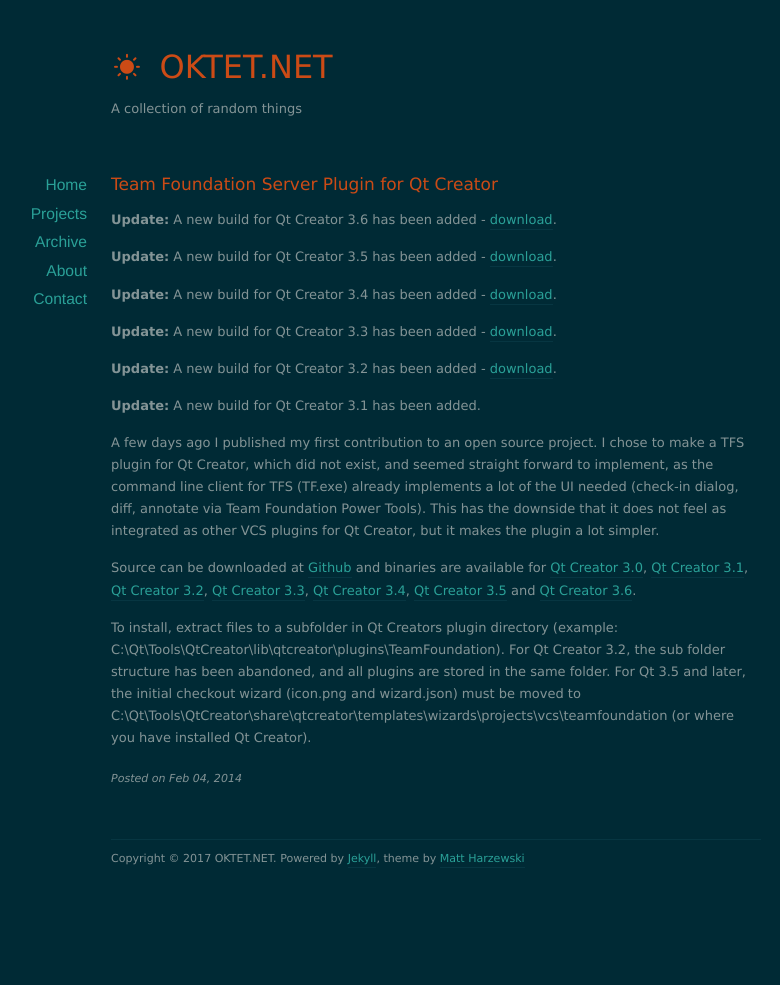
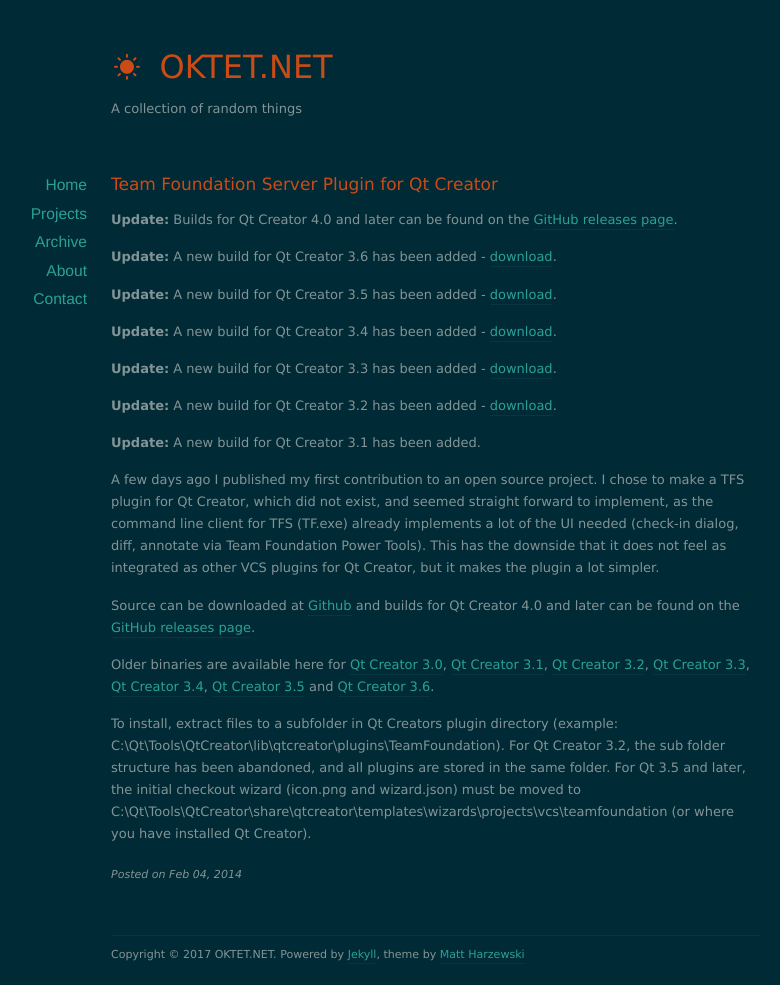
Before and after one commit to jesperhh/jesperhh.github.io, a Jekyll site: the page built from _posts/2014-02-04-team-foundation-server-plugin-for-qt-creator.markdown, in a window 1280 px wide. Shown: the whole page, without its empty margins (204-984 px from the left). Built offline with Jekyll 4.4.1, drawn with Linux system fonts in a browser that asks for light colours; nearby versions of some CDN libraries; comment, search, counter and statistics services are not loaded; before the commit the page ends 900 px from its top, so only the background shows below that.

Commit message:
Update teamfoundation plugin page.

```diff
--- a/_posts/2014-02-04-team-foundation-server-plugin-for-qt-creator.markdown
+++ b/_posts/2014-02-04-team-foundation-server-plugin-for-qt-creator.markdown
@@ -4,6 +4,8 @@
 date:   2014-02-04 21:15:00
 categories: development
 ---
+**Update:** Builds for Qt Creator 4.0 and later can be found on the [GitHub releases page](https://github.com/jesperhh/teamfoundation/releases).
+
 **Update:** A new build for Qt Creator 3.6 has been added - [download]({{ site.url }}/files/TeamFoundation360.zip).
 
 **Update:** A new build for Qt Creator 3.5 has been added - [download]({{ site.url }}/files/TeamFoundation350.zip).
@@ -18,6 +20,8 @@
 
 A few days ago I published my first contribution to an open source project. I chose to make a TFS plugin for Qt Creator, which did not exist, and seemed straight forward to implement, as the command line client for TFS (TF.exe) already implements a lot of the UI needed (check-in dialog, diff, annotate via Team Foundation Power Tools). This has the downside that it does not feel as integrated as other VCS plugins for Qt Creator, but it makes the plugin a lot simpler.
 
-Source can be downloaded at [Github](https://github.com/jesperhh/teamfoundation) and binaries are available for [Qt Creator 3.0]({{ site.url }}/files/teamfoundation.zip), [Qt Creator 3.1]({{ site.url }}/files/teamfoundation310.zip), [Qt Creator 3.2]({{ site.url }}/files/TeamFoundation320.zip),  [Qt Creator 3.3]({{ site.url }}/files/TeamFoundation330.zip),  [Qt Creator 3.4]({{ site.url }}/files/TeamFoundation340.zip), [Qt Creator 3.5]({{ site.url }}/files/TeamFoundation350.zip) and  [Qt Creator 3.6]({{ site.url }}/files/TeamFoundation360.zip).
+Source can be downloaded at [Github](https://github.com/jesperhh/teamfoundation) and builds for Qt Creator 4.0 and later can be found on the [GitHub releases page](https://github.com/jesperhh/teamfoundation/releases).
+
+Older binaries are available here for [Qt Creator 3.0]({{ site.url }}/files/teamfoundation.zip), [Qt Creator 3.1]({{ site.url }}/files/teamfoundation310.zip), [Qt Creator 3.2]({{ site.url }}/files/TeamFoundation320.zip),  [Qt Creator 3.3]({{ site.url }}/files/TeamFoundation330.zip),  [Qt Creator 3.4]({{ site.url }}/files/TeamFoundation340.zip), [Qt Creator 3.5]({{ site.url }}/files/TeamFoundation350.zip) and  [Qt Creator 3.6]({{ site.url }}/files/TeamFoundation360.zip).
 
 To install, extract files to a subfolder in Qt Creators plugin directory (example: C:\Qt\Tools\QtCreator\lib\qtcreator\plugins\TeamFoundation). For Qt Creator 3.2, the sub folder structure has been abandoned, and all plugins are stored in the same folder. For Qt 3.5 and later, the initial checkout wizard (icon.png and wizard.json) must be moved to C:\Qt\Tools\QtCreator\share\qtcreator\templates\wizards\projects\vcs\teamfoundation (or where you have installed Qt Creator).
```
